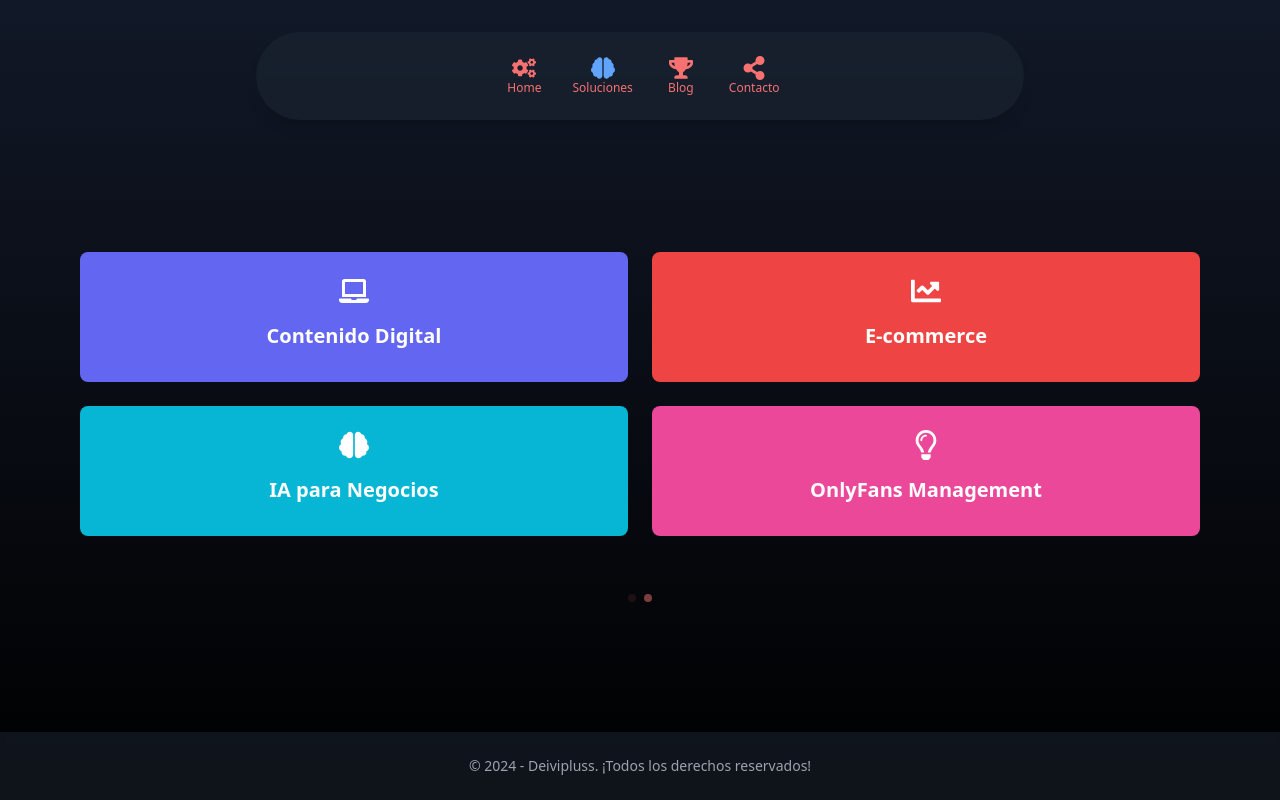
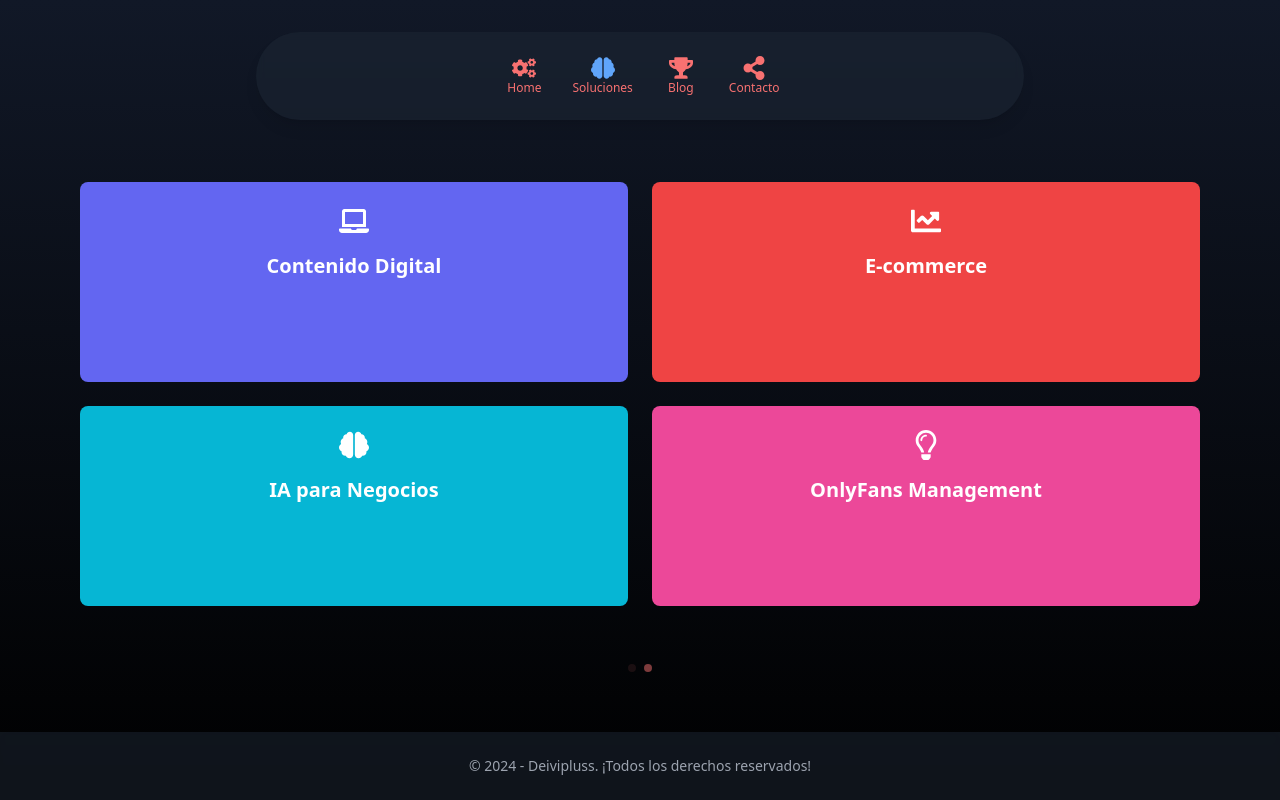
Before and after one commit to deivipluss/landing, a Next.js app: page /soluciones in a window 1280 px wide. Built offline with nearby package versions, Linux system fonts and the light colour scheme.

Commit message:
transicionesarregladas

```diff
--- a/app/globals.css
+++ b/app/globals.css
@@ -3,6 +3,7 @@
 @tailwind utilities;
 
 :root {
+  /* Colores base */
   --background: 255 255 255;
   --foreground: 23 23 23;
   --primary: 74 144 226;
@@ -10,6 +11,20 @@
   --accent: 37 99 235;
   --muted: 115 115 115;
   --dark: 13 12 29;
+
+  /* Variables de animación */
+  --transition-fast: 150ms;
+  --transition-normal: 300ms;
+  --transition-slow: 500ms;
+  --ease-default: cubic-bezier(0.4, 0, 0.2, 1);
+  --ease-in-out: cubic-bezier(0.4, 0, 0.2, 1);
+  --ease-bounce: cubic-bezier(0.34, 1.56, 0.64, 1);
+
+  /* Variables de expansión de tarjetas */
+  --card-min-height: 200px;
+  --card-expanded-height: 320px;
+  --card-border-radius: 0.5rem;
+  --card-padding: 1.5rem;
 }
 
 @media (prefers-color-scheme: dark) {
@@ -22,44 +37,72 @@
 @layer base {
   body {
     @apply bg-[#0D0C1D] text-white antialiased;
+    -webkit-font-smoothing: antialiased;
+    -moz-osx-font-smoothing: grayscale;
+  }
+
+  /* Mejora del comportamiento del scroll */
+  html {
+    scroll-behavior: smooth;
+    @apply overflow-x-hidden;
   }
 }
 
 @layer components {
   .nav-link {
-    @apply flex flex-col items-center transition-colors duration-300;
+    @apply flex flex-col items-center;
+    transition: color var(--transition-normal) var(--ease-default);
   }
 
   .nav-icon {
-    @apply text-2xl transition-transform duration-300 ease-in-out;
+    @apply text-2xl;
+    transition: transform var(--transition-normal) var(--ease-bounce);
+  }
+
+  .nav-link:hover .nav-icon {
+    transform: translateY(-2px);
   }
 
   .nav-label {
-    @apply text-xs mt-1 transition-colors duration-300;
+    @apply text-xs mt-1;
+    transition: color var(--transition-normal) var(--ease-default);
   }
 
   .solution-card {
-    @apply relative overflow-hidden rounded-lg shadow-lg transition-all duration-300 ease-in-out;
+    @apply relative overflow-hidden rounded-lg shadow-lg;
+    min-height: var(--card-min-height);
+    transition: all var(--transition-normal) var(--ease-in-out);
+    transform-origin: center center;
+    will-change: transform, opacity, background-color;
+  }
+
+  .solution-card:hover {
+    transform: translateY(-2px);
   }
 
   .solution-card-expanded {
     @apply bg-white text-gray-800;
+    min-height: var(--card-expanded-height);
   }
 
   .solution-icon {
-    @apply text-3xl mb-4 transition-transform duration-300;
+    @apply text-3xl mb-4;
+    transition: transform var(--transition-normal) var(--ease-bounce);
   }
 
   .solution-title {
     @apply text-xl font-semibold mb-2;
+    transition: transform var(--transition-normal) var(--ease-default);
   }
 
   .solution-description {
-    @apply mt-4 text-gray-600 transition-opacity duration-300;
+    @apply mt-4 text-gray-600;
+    transition: opacity var(--transition-normal) var(--ease-default),
+                transform var(--transition-normal) var(--ease-default);
   }
 }
 
-/* Animaciones personalizadas */
+/* Sistema de animaciones mejorado */
 @keyframes fadeIn {
   from {
     opacity: 0;
@@ -82,16 +125,48 @@
   }
 }
 
+@keyframes slideInRight {
+  from {
+    transform: translateX(20px);
+    opacity: 0;
+  }
+  to {
+    transform: translateX(0);
+    opacity: 1;
+  }
+}
+
 .animate-fade-in {
-  animation: fadeIn 0.3s ease-out forwards;
+  animation: fadeIn var(--transition-normal) var(--ease-default) forwards;
 }
 
 .animate-scale-in {
-  animation: scaleIn 0.3s ease-out forwards;
+  animation: scaleIn var(--transition-normal) var(--ease-default) forwards;
 }
 
-/* Mejoras de accesibilidad */
+.animate-slide-in {
+  animation: slideInRight var(--transition-normal) var(--ease-default) forwards;
+}
+
+/* Clases de utilidad para transiciones */
+.transition-smooth {
+  transition-timing-function: var(--ease-default);
+  transition-duration: var(--transition-normal);
+}
+
+.transition-bounce {
+  transition-timing-function: var(--ease-bounce);
+  transition-duration: var(--transition-normal);
+}
+
+/* Optimizaciones para accesibilidad */
 @media (prefers-reduced-motion: reduce) {
+  :root {
+    --transition-fast: 0.01ms;
+    --transition-normal: 0.01ms;
+    --transition-slow: 0.01ms;
+  }
+
   * {
     animation-duration: 0.01ms !important;
     animation-iteration-count: 1 !important;
@@ -100,14 +175,26 @@
   }
 }
 
-/* Estilos para el modo oscuro */
+/* Estilos para modo oscuro */
 .dark {
   color-scheme: dark;
 }
 
-/* Optimizaciones para dispositivos móviles */
+/* Optimizaciones móviles */
 @media (max-width: 640px) {
+  :root {
+    --card-min-height: 180px;
+    --card-expanded-height: 280px;
+  }
+
   .solution-card {
     @apply mx-4;
   }
 }
+
+/* Optimizaciones de rendimiento */
+.gpu-accelerated {
+  transform: translateZ(0);
+  backface-visibility: hidden;
+  perspective: 1000px;
+}
--- a/app/soluciones/page.tsx
+++ b/app/soluciones/page.tsx
@@ -18,7 +18,6 @@ import { Autoplay, Pagination } from 'swiper/modules';
 import 'swiper/css';
 import 'swiper/css/pagination';
 
-// [Tipos y datos permanecen igual...]
 type CardKey = 'branding' | 'marcaPersonal' | 'entrenamiento' | 'communityManager' | 'contenidoDigital' | 'ecommerce' | 'iaNegocios' | 'onlyfans';
 
 interface NavItem {
@@ -100,43 +99,87 @@ const SolutionCard: React.FC<{
 }> = ({ cardKey, isExpanded, onClick }) => {
   const card = cardData[cardKey];
 
+  const cardVariants = {
+    collapsed: {
+      scale: 1,
+      transition: { duration: 0.4, ease: "easeInOut" }
+    },
+    expanded: {
+      scale: 1,
+      transition: { duration: 0.4, ease: "easeInOut" }
+    }
+  };
+
+  const contentVariants = {
+    collapsed: {
+      opacity: 0,
+      height: 0,
+      transition: {
+        duration: 0.3,
+        ease: "easeInOut"
+      }
+    },
+    expanded: {
+      opacity: 1,
+      height: "auto",
+      transition: {
+        duration: 0.3,
+        ease: "easeInOut",
+        delay: 0.1
+      }
+    }
+  };
+
   return (
     <motion.div
       layout
       onClick={onClick}
+      variants={cardVariants}
+      initial="collapsed"
+      animate={isExpanded ? "expanded" : "collapsed"}
       className={`
-        ${isExpanded ? 'bg-white' : card.color} rounded-lg p-6 cursor-pointer
+        relative overflow-hidden
+        ${isExpanded ? 'bg-white' : card.color}
+        rounded-lg p-6 cursor-pointer
         ${isExpanded ? 'text-gray-800' : 'text-white'}
-        transition-all duration-300 ease-in-out
-        hover:shadow-xl h-full
-        ${isExpanded ? 'z-10' : 'z-0'}
+        transition-colors duration-500 ease-in-out
+        hover:shadow-xl
       `}
-      whileHover={{ scale: 1.02 }}
+      style={{
+        transformOrigin: "center center",
+        minHeight: isExpanded ? "320px" : "200px"
+      }}
     >
-      <motion.div layout className="flex flex-col items-center h-full">
-        <motion.div layout className="mb-4">
+      <motion.div
+        layout="position"
+        className="flex flex-col items-center h-full"
+        transition={{ duration: 0.4, ease: "easeInOut" }}
+      >
+        <motion.div
+          layout="position"
+          className="mb-4"
+          transition={{ duration: 0.4 }}
+        >
           {card.icon}
         </motion.div>
-        <motion.h3 layout className="text-xl font-semibold mb-2 text-center">
+        <motion.h3
+          layout="position"
+          className="text-xl font-semibold mb-2 text-center"
+          transition={{ duration: 0.4 }}
+        >
           {card.title}
         </motion.h3>
-        <AnimatePresence>
-          {isExpanded && (
-            <>
-              <motion.p
-                initial={{ opacity: 0, height: 0 }}
-                animate={{ opacity: 1, height: "auto" }}
-                exit={{ opacity: 0, height: 0 }}
-                className="text-gray-600 mt-4 text-center"
+
+        <motion.div
+          variants={contentVariants}
+          initial="collapsed"
+          animate={isExpanded ? "expanded" : "collapsed"}
+          className="w-full"
         >
+          <motion.p className="text-gray-600 mt-4 text-center">
             {card.description}
           </motion.p>
-              <motion.div
-                initial={{ opacity: 0, y: 20 }}
-                animate={{ opacity: 1, y: 0 }}
-                exit={{ opacity: 0, y: 20 }}
-                className="mt-6 w-full flex justify-center"
-              >
+          <motion.div className="mt-6 w-full flex justify-center">
             <Link
               href={card.link}
               target="_blank"
@@ -154,9 +197,7 @@ const SolutionCard: React.FC<{
               Más info
             </Link>
           </motion.div>
-            </>
-          )}
-        </AnimatePresence>
+        </motion.div>
       </motion.div>
     </motion.div>
   );
@@ -188,7 +229,6 @@ const Soluciones = () => {
 
   return (
     <div className="min-h-screen bg-gradient-to-b from-gray-900 to-black flex flex-col">
-      {/* Header */}
       <header className="flex justify-center py-6 mt-8 space-x-6 bg-gray-800/50 backdrop-blur-sm shadow-lg rounded-full w-[90%] max-w-3xl mx-auto">
         {navItems.map((item) => (
           <Link
@@ -210,11 +250,9 @@ const Soluciones = () => {
         ))}
       </header>
 
-      {/* Main Content */}
       <main className="flex-grow flex flex-col justify-center items-center p-4 md:p-8">
         <div className="w-full max-w-6xl">
-          {/* Swiper Container */}
-          <div className="relative pb-12"> {/* Added padding-bottom for pagination */}
+          <div className="relative pb-12">
             <Swiper
               modules={[Autoplay, Pagination]}
               spaceBetween={30}
@@ -230,7 +268,7 @@ const Soluciones = () => {
                 disableOnInteraction: false,
               }}
               loop={true}
-              className="mb-4" // Reduced bottom margin
+              className="mb-4"
               onSwiper={(swiper) => {
                 swiperRef.current = swiper;
                 autoplayRef.current = swiper.autoplay;
@@ -252,7 +290,6 @@ const Soluciones = () => {
               ))}
             </Swiper>
 
-            {/* Pagination dots - Positioned absolutely within the container */}
             <div className="absolute bottom-0 left-0 right-0">
               <div className="swiper-pagination"></div>
             </div>
@@ -260,7 +297,6 @@ const Soluciones = () => {
         </div>
       </main>
 
-      {/* Footer */}
       <footer className="bg-gray-800/50 backdrop-blur-sm text-center py-6 text-gray-400 text-sm mt-auto">
         © 2024 - Deivipluss. ¡Todos los derechos reservados!
       </footer>
```
Lines whose indentation alone changed are shown as unchanged.
